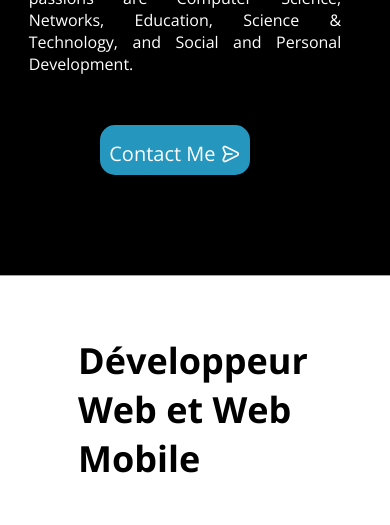
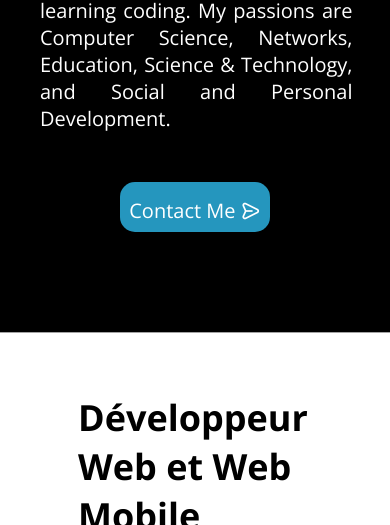
Before and after one commit to baki-kyungu/Monsite, a plain HTML site: page index.html in a window 390 px wide. Shown: the part 575-1100 px from the top of the page. Drawn offline with nearby package versions, Linux system fonts and the light colour scheme.

Commit message:
commit 480 screen

```diff
--- a/mobile.scss
+++ b/mobile.scss
@@ -3,6 +3,7 @@
     height: auto;
     left: 0;
     top: 0;
+    width: 100%;
 
     .nav {
       background-color: var(--colorblue);
@@ -531,7 +532,6 @@
 
 @media screen and (max-width: 480px) {
 
-
   .main {
 
     .home__container {
@@ -539,7 +539,12 @@
 
       .home__data {
         width: 350px;
-        margin-left: 0;
+
+        .home__description{
+
+          margin-left: 0;
+          font-size: 20px;
+        }
 
         .button {
           height: 50px;
```
Also changed, not shown: mobile.css, 1 other file.
